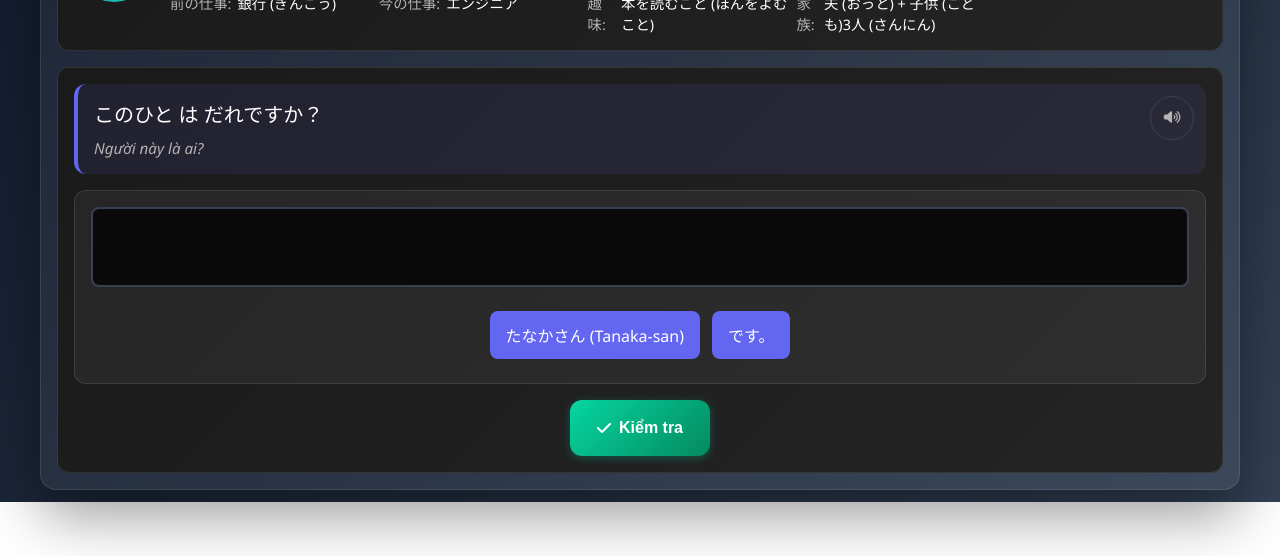
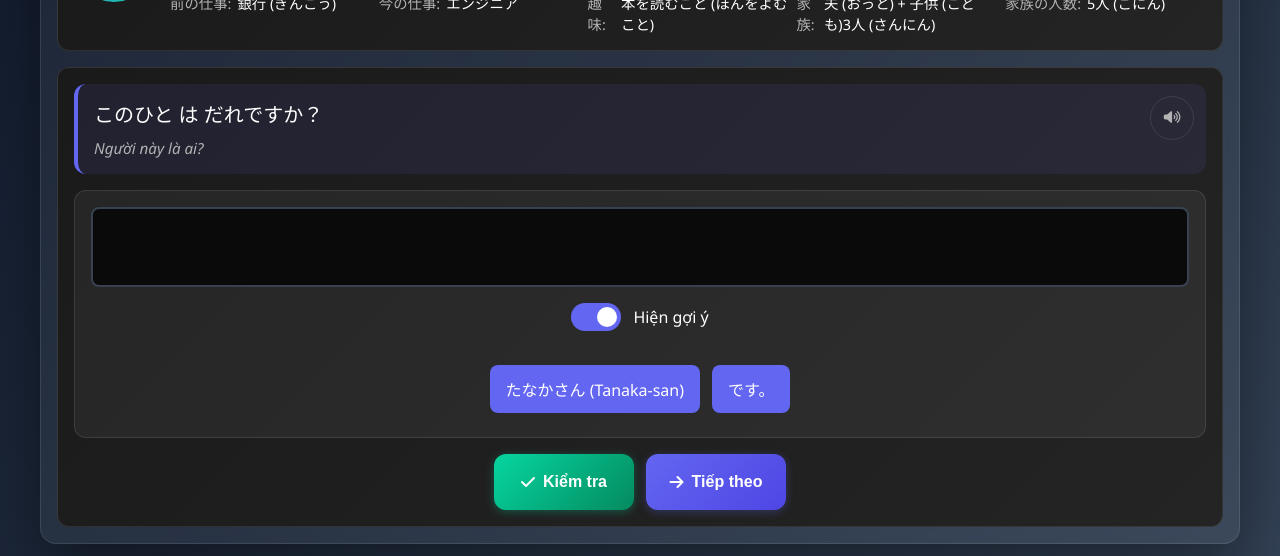
Before and after one commit to ngokhoivn/Kai, a plain HTML site: page index.html in a window 1280 px wide. Shown: the part 354-910 px from the top of the page. Before the commit the page ends 856 px from the top, so only its background shows below. Drawn offline with Linux system fonts and the light colour scheme.

Commit message:
Them button cau tiep theo, an hien goi y

```diff
--- a/data/characters.js
+++ b/data/characters.js
@@ -11,7 +11,8 @@ const characters = [
       "前の仕事 (まえのしごと)": "銀行 (ぎんこう)",
       "今の仕事 (いまのしごと)": "エンジニア",
       "趣味 (しゅみ)": "本を読むこと (ほんをよむこと)",
-      "家族 (かぞく)": "夫 (おっと) + 子供 (こども)3人 (さんにん)"
+      "家族 (かぞく)": "夫 (おっと) + 子供 (こども)3人 (さんにん)",
+      "家族の人数 (かぞくのにんずう)": "5人 (ごにん)"
     }
   },
   {
@@ -26,7 +27,8 @@ const characters = [
       "前の仕事 (まえのしごと)": "学生 (がくせい)",
       "今の仕事 (いまのしごと)": "実習生 (じっしゅうせい)",
       "趣味 (しゅみ)": "スポーツをすること",
-      "家族 (かぞく)": "両親 (りょうしん) + 妹 (いもうと)1人 (ひとり)"
+      "家族 (かぞく)": "両親 (りょうしん) + 妹 (いもうと)1人 (ひとり)",
+      "家族の人数 (かぞくのにんずう)": "4人 (よにん)"
     }
   },
   {
@@ -41,7 +43,8 @@ const characters = [
       "前の仕事 (まえのしごと)": "中学生 (ちゅうがくせい)",
       "今の仕事 (いまのしごと)": "高校生 (こうこうせい)",
       "趣味 (しゅみ)": "写真を撮ること (しゃしんをとること)",
-      "家族 (かぞく)": "父 (ちち)・母 (はは) + 兄 (あに) + 犬 (いぬ)1匹 (いっぴき)"
+      "家族 (かぞく)": "父 (ちち)・母 (はは) + 兄 (あに) + 犬 (いぬ)1匹 (いっぴき)",
+      "家族の人数 (かぞくのにんずう)": "4人 (よにん)"
     }
   },
   {
@@ -56,7 +59,8 @@ const characters = [
       "前の仕事 (まえのしごと)": "大学生 (だいがくせい)",
       "今の仕事 (いまのしごと)": "研究学生 (けんきゅうがくせい)",
       "趣味 (しゅみ)": "映画を見ること (えいがをみること)",
-      "家族 (かぞく)": "父 (ちち)・母 (はは) + お爺さん (おじいさん) + 姉 (あね)"
+      "家族 (かぞく)": "父 (ちち)・母 (はは) + お爺さん (おじいさん) + 姉 (あね)",
+      "家族の人数 (かぞくのにんずう)": "5人 (ごにん)"
     }
   },
   {
@@ -71,7 +75,8 @@ const characters = [
       "前の仕事 (まえのしごと)": "大学院生 (だいがくいんせい)",
       "今の仕事 (いまのしごと)": "研究者 (けんきゅうしゃ)",
       "趣味 (しゅみ)": "音楽を聞くこと (おんがくをきくこと)",
-      "家族 (かぞく)": "夫 (おっと) + 子供 (こども)2人 (ふたり)"
+      "家族 (かぞく)": "夫 (おっと) + 子供 (こども)2人 (ふたり)",
+      "家族の人数 (かぞくのにんずう)": "4人 (よにん)"
     }
   },
   {
@@ -86,7 +91,8 @@ const characters = [
       "前の仕事 (まえのしごと)": "料理の先生 (りょうりのせんせい)",
       "今の仕事 (いまのしごと)": "料理長 (りょうりちょう)",
       "趣味 (しゅみ)": "絵を描くこと (えをかくこと)",
-      "家族 (かぞく)": "両親 (りょうしん) + お婆さん (おばあさん)"
+      "家族 (かぞく)": "両親 (りょうしん) + お婆さん (おばあさん)",
+      "家族の人数 (かぞくのにんずう)": "4人 (よにん)"
     }
   }
 ];
--- a/data/questions.js
+++ b/data/questions.js
@@ -41,6 +41,30 @@ function generateQuestions(character) {
             translation: 'Người này hiện tại làm công việc gì?',
             correctOrder: ['いまのしごと は', character.details['今の仕事 (いまのしごと)'], 'です。'],
             blocks: ['いまのしごと は', character.details['今の仕事 (いまのしごと)'], 'です。']
+        },
+        {
+            question: `このひと の すんでいるところ は どこですか？`, // Where does this person live?
+            translation: 'Người này sống ở đâu?',
+            correctOrder: ['すんでいるところ は', character.details['現在 (げんざい)'], 'です。'],
+            blocks: ['すんでいるところ は', character.details['現在 (げんざい)'], 'です。']
+        },
+        {
+            question: `このひと の かぞく は だれですか？`, // Who is in this person's family?
+            translation: 'Gia đình người này gồm những ai?',
+            correctOrder: ['かぞく は', character.details['家族 (かぞく)'], 'です。'],
+            blocks: ['かぞく は', character.details['家族 (かぞく)'], 'です。']
+        },
+        {
+            question: `このひと の かぞく は なんにんですか？`, // How many people are in this person's family?
+            translation: 'Gia đình người này có mấy người?',
+            correctOrder: ['かぞく は', character.details['家族の人数 (かぞくのにんずう)'], 'です。'],
+            blocks: ['かぞく は', character.details['家族の人数 (かぞくのにんずう)'], 'です。']
+        },
+        {
+            question: `このひと の しゅうみ は なんですか？`, // What is this person's hobby?
+            translation: 'Sở thích của người này là gì?',
+            correctOrder: ['しゅうみ は', character.details['趣味 (しゅみ)'], 'です。'],
+            blocks: ['しゅうみ は', character.details['趣味 (しゅみ)'], 'です。']
         }
     ];
 
--- a/data/scripts.js
+++ b/data/scripts.js
@@ -51,7 +51,8 @@ const elements = {
     nextBtn: document.getElementById('next-btn'),
     checkBtn: document.getElementById('check-btn'),
     progressFill: document.getElementById('progress-fill'),
-    speakQuestionBtn: document.getElementById('speak-question-btn')
+    speakQuestionBtn: document.getElementById('speak-question-btn'),
+    toggleHintsCheckbox: document.getElementById('toggle-hints-checkbox')
 };
 
 // Initialize the game UI
@@ -71,6 +72,13 @@ function setupEventListeners() {
     elements.speakQuestionBtn.addEventListener('click', () => {
         const questionText = elements.questionText.textContent;
         speak(questionText);
+    });
+    elements.toggleHintsCheckbox.addEventListener('change', () => {
+        if (elements.toggleHintsCheckbox.checked) {
+            elements.wordBlocksContainer.style.display = 'flex';
+        } else {
+            elements.wordBlocksContainer.style.display = 'none';
+        }
     });
 }
 
@@ -95,7 +103,6 @@ function loadQuestion() {
     elements.totalQuestions.textContent = kaiwaData.length;
     elements.result.className = 'result';
     elements.result.textContent = '';
-    elements.nextBtn.style.display = 'none';
     elements.checkBtn.style.display = 'flex';
 
     updateProgressBar();
@@ -205,9 +212,6 @@ function checkAnswer() {
     } else {
         handleIncorrectAnswer();
     }
-
-    elements.checkBtn.style.display = 'none';
-    elements.nextBtn.style.display = 'none';
 }
 
 function handleCorrectAnswer() {
@@ -234,10 +238,6 @@ function handleCorrectAnswer() {
     });
 
     updateScoreBoard();
-
-    setTimeout(() => {
-        nextQuestion();
-    }, 2000);
 }
 
 function handleIncorrectAnswer() {
@@ -300,7 +300,6 @@ function restartGame() {
     currentAnswerStructure = [];
     updateScoreBoard();
     loadQuestion();
-    elements.nextBtn.style.display = 'none';
     elements.checkBtn.style.display = 'flex';
 }
 
--- a/index.html
+++ b/index.html
@@ -473,6 +473,59 @@
             transform: scale(0.9);
         }
 
+        .controls-interactive {
+            display: flex;
+            align-items: center;
+            justify-content: center;
+            gap: 12px;
+            margin-bottom: 10px;
+        }
+
+        .toggle-switch {
+            position: relative;
+            display: inline-block;
+            width: 50px;
+            height: 28px;
+        }
+
+        .toggle-switch input {
+            opacity: 0;
+            width: 0;
+            height: 0;
+        }
+
+        .slider {
+            position: absolute;
+            cursor: pointer;
+            top: 0;
+            left: 0;
+            right: 0;
+            bottom: 0;
+            background-color: #ccc;
+            transition: .4s;
+            border-radius: 28px;
+        }
+
+        .slider:before {
+            position: absolute;
+            content: "";
+            height: 20px;
+            width: 20px;
+            left: 4px;
+            bottom: 4px;
+            background-color: white;
+            transition: .4s;
+            border-radius: 50%;
+        }
+
+        input:checked + .slider {
+            background-color: var(--primary);
+        }
+
+        input:checked + .slider:before {
+            transform: translateX(22px);
+        }
+
         /* === RESPONSIVE === */
         @media (min-width: 768px) {
             .top-bar {
@@ -579,6 +632,13 @@
                     <div class="sentence-preview" id="sentence-preview">
                         <span class="empty-slot"></span>
                     </div>
+                    <div class="controls-interactive">
+                        <label class="toggle-switch">
+                            <input type="checkbox" id="toggle-hints-checkbox" checked>
+                            <span class="slider"></span>
+                        </label>
+                        <label for="toggle-hints-checkbox">Hiện gợi ý</label>
+                    </div>
                     <div class="word-blocks-container" id="word-blocks-container"></div>
                 </div>
 
@@ -588,7 +648,7 @@
                     <button class="btn btn-check" id="check-btn">
                         <i class="fas fa-check"></i> Kiểm tra
                     </button>
-                    <button class="btn btn-next" id="next-btn" style="display: none;">
+                    <button class="btn btn-next" id="next-btn">
                         <i class="fas fa-arrow-right"></i> Tiếp theo
                     </button>
                 </div>
```
